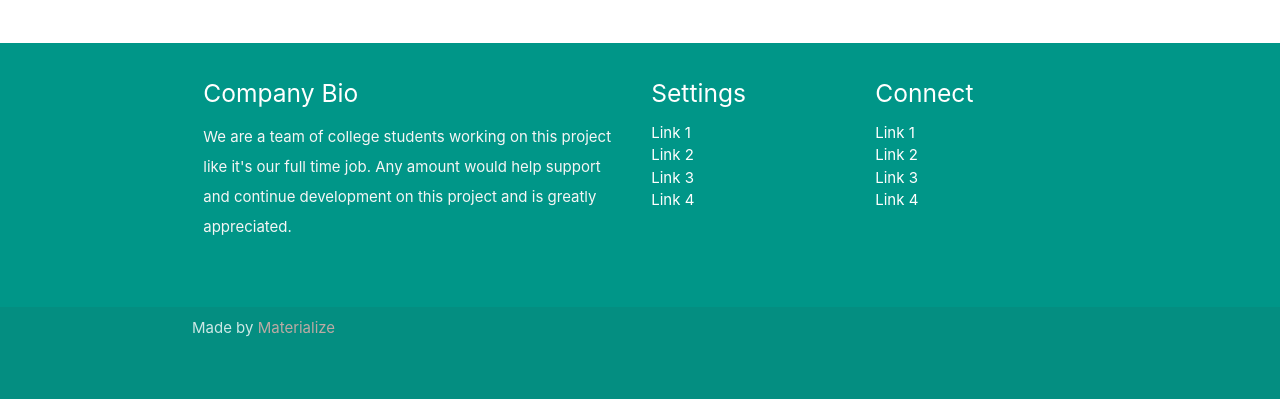
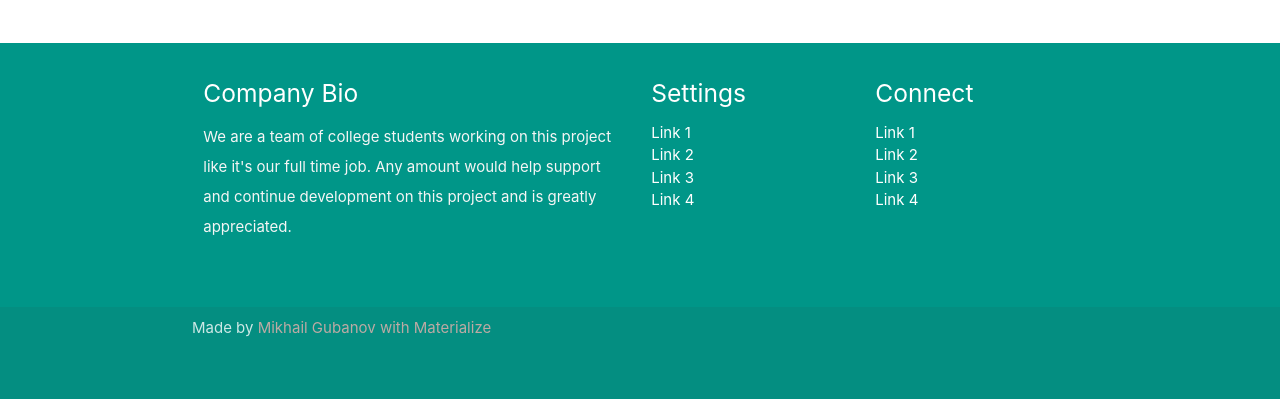
Before and after one commit to yainformal/LinguaLearn, a Django app: template templates/auth.html in a window 1280 px wide. Shown: the part 381-800 px from the top of the page. Run offline with Django 3.2, Linux system fonts and the light colour scheme; the template is opened without the code that fills it, so the values that code supplies are empty; some libraries are stand-ins or nearby versions.

Commit message:
1. в url.py добавлен метод для перехода на главную страницу. 2. Для <nav class="white" role="navigation"> настроена ссылка для перехода на главную страницу при нажатии на лого.

```diff
--- a/LinguaLern/urls.py
+++ b/LinguaLern/urls.py
@@ -21,6 +21,7 @@ from . import views
 urlpatterns = {
     path("admin/", admin.site.urls),
     path('', views.index),  # если нет пути, то главная страница
+    path('index/', views.index),
     path('user_auth/', views.user_auth_view), # ссылка на страницу авторизации
     path('authentication/', views.authentication)
 }
--- a/templates/base_page.html
+++ b/templates/base_page.html
@@ -16,7 +16,7 @@
   <nav class="white" role="navigation">
     <div class="nav-wrapper container">
 
-      <a id="logo-container" href="/user_auth/" class="brand-logo"> <!-- TODO: Изменить ссылку после подбора интересной-->
+      <a id="logo-container" href="/index/" class="brand-logo"> <!-- TODO: Изменить ссылку после подбора интересной-->
         <img src="{% static 'img/translation.png' %}" alt="Картинка" width="62" height="55" style="margin-top: 5px;"/>  <!-- TODO: подумать над логотипов-->
 
         </a>
@@ -84,7 +84,7 @@
     </div>
     <div class="footer-copyright">
       <div class="container">
-      Made by <a class="brown-text text-lighten-3" href="http://materializecss.com">Materialize</a>
+      Made by <a class="brown-text text-lighten-3" href="http://materializecss.com">Mikhail Gubanov with Materialize</a>
       </div>
     </div>
   </footer>
```
Also changed, not shown: static/img/telephone_booth.JPG (added).
